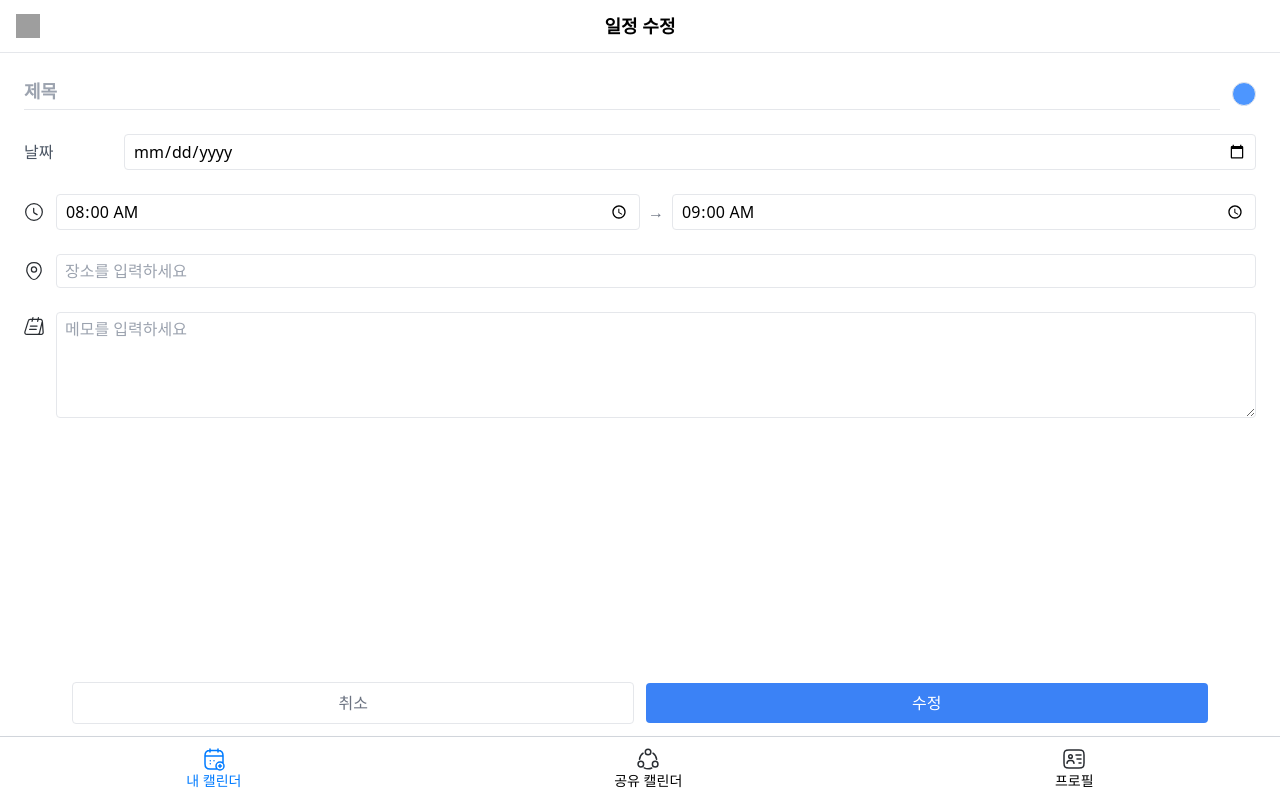
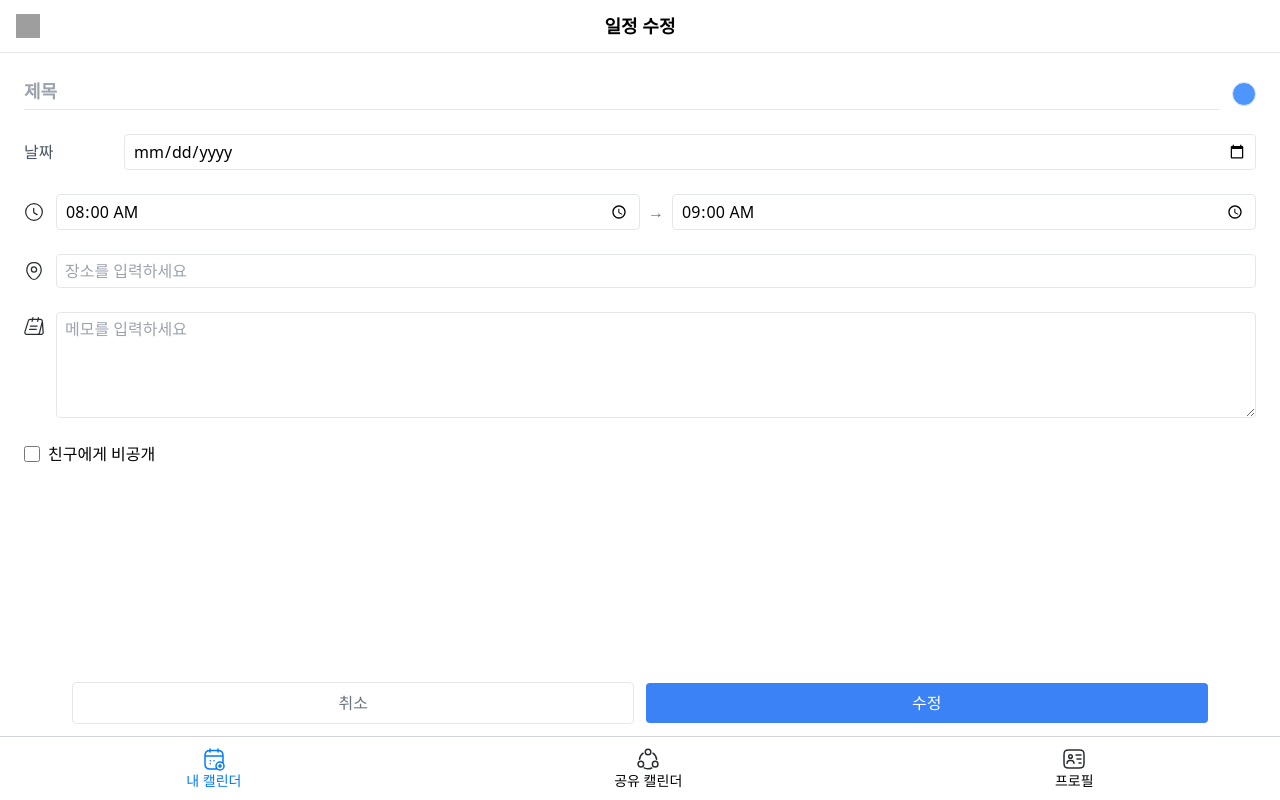
Before and after one commit to seank021/share-calendar-fe, a React (Vite) app: page /edit-event in a window 1280 px wide. Built offline with nearby package versions, Linux system fonts and the light colour scheme; grey boxes are pictures that could not be loaded.

Commit message:
feat: add isPrivate feature

```diff
--- a/src/pages/my-calendar/add-event.jsx
+++ b/src/pages/my-calendar/add-event.jsx
@@ -16,6 +16,7 @@ const AddEvent = () => {
     const [locationInput, setLocationInput] = useState('');
     const [memo, setMemo] = useState('');
     const [color, setColor] = useState('#4D96FF'); // Default color
+    const [isPrivate, setIsPrivate] = useState(false);
     const [showColorModal, setShowColorModal] = useState(false);
 
     // 컴포넌트가 마운트된 후 제목 input에 포커스
@@ -50,6 +51,7 @@ const AddEvent = () => {
             time: `${startTime} ~ ${endTime}`,
             location: locationInput,
             memo,
+            isPrivate,
         };
 
         try {
@@ -138,6 +140,17 @@ const AddEvent = () => {
                         rows="4"
                     />
                 </div>
+
+                {/* 비공개 여부 */}
+                <div className="flex items-center">
+                    <input
+                        type="checkbox"
+                        checked={isPrivate}
+                        onChange={e => setIsPrivate(e.target.checked)}
+                        className="w-4 h-4 mr-2"
+                    />
+                    <span>친구에게 비공개</span>
+                </div>
             </div>
 
             {/* 저장 및 취소 버튼 */}
--- a/src/pages/my-calendar/edit-event.jsx
+++ b/src/pages/my-calendar/edit-event.jsx
@@ -30,6 +30,7 @@ const EditEvent = () => {
     const [locationInput, setLocationInput] = useState(selectedEvent?.location || '');
     const [memo, setMemo] = useState(selectedEvent?.memo || '');
     const [color, setColor] = useState(selectedEvent?.color || '#4D96FF');
+    const [isPrivate, setIsPrivate] = useState(selectedEvent?.isPrivate || false);
     const [showColorModal, setShowColorModal] = useState(false);
 
     // 수정된 이벤트 저장
@@ -60,6 +61,7 @@ const EditEvent = () => {
             time: `${startTime} ~ ${endTime}`,
             location: locationInput,
             memo,
+            isPrivate,
         };
 
         try {
@@ -156,6 +158,17 @@ const EditEvent = () => {
                         rows="4"
                     />
                 </div>
+
+                {/* 비공개 여부 */}
+                <div className="flex items-center">
+                    <input
+                        type="checkbox"
+                        checked={isPrivate}
+                        onChange={e => setIsPrivate(e.target.checked)}
+                        className="w-4 h-4 mr-2"
+                    />
+                    <span>친구에게 비공개</span>
+                </div>
             </div>
 
             {/* 저장 및 취소 버튼 */}
```
